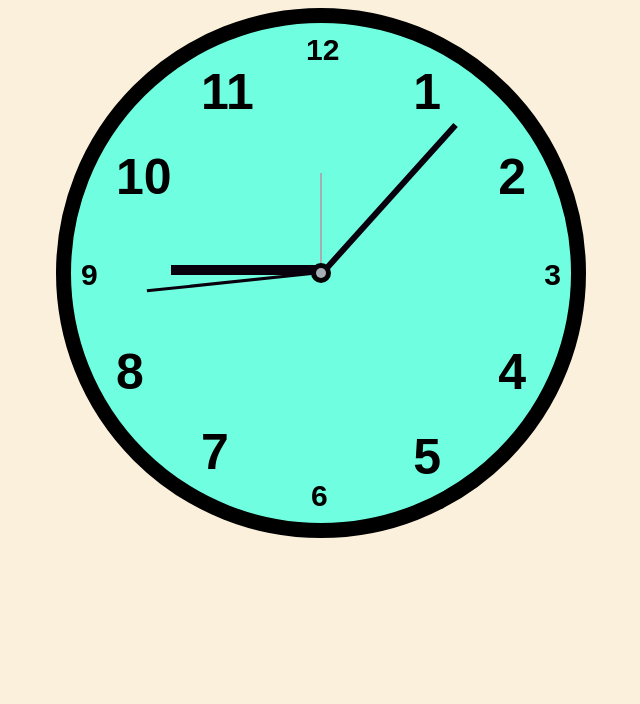
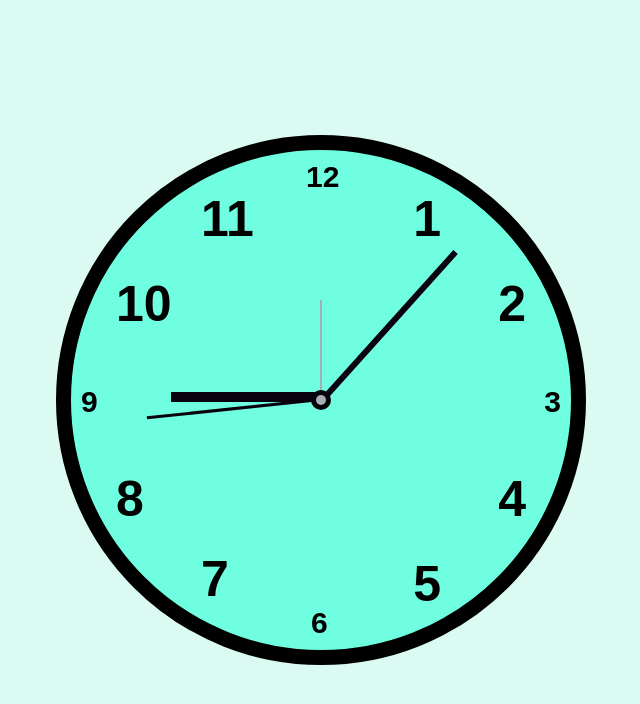
Before and after one commit to rebeccaokine/analog-clock, a plain HTML site: page index.html in a window 1280 px wide. Shown: the whole page, without its empty margins (319-959 px from the left). Drawn offline with Linux system fonts and the light colour scheme.

Commit message:
centered the clock

```diff
--- a/style.css
+++ b/style.css
@@ -1,6 +1,6 @@
 body{
     font-family:Arial, Helvetica, sans-serif;
-    background-color: rgb(250, 240, 219);
+    background-color: rgb(219, 250, 242);
 }
 
 .clock-dial {
@@ -8,9 +8,13 @@ body{
     height: 500px;
     border: 15px solid ;
     border-radius: 50%;
-    margin: 0 auto;
-    position: relative;
+    position: absolute;
+    top: 50%;
+    left: 50%;
+    transform: translate(-50%, -50%);
     background-color: rgb(111, 255, 224);
+    overflow: hidden;
+
 }
 
 .point {
```
